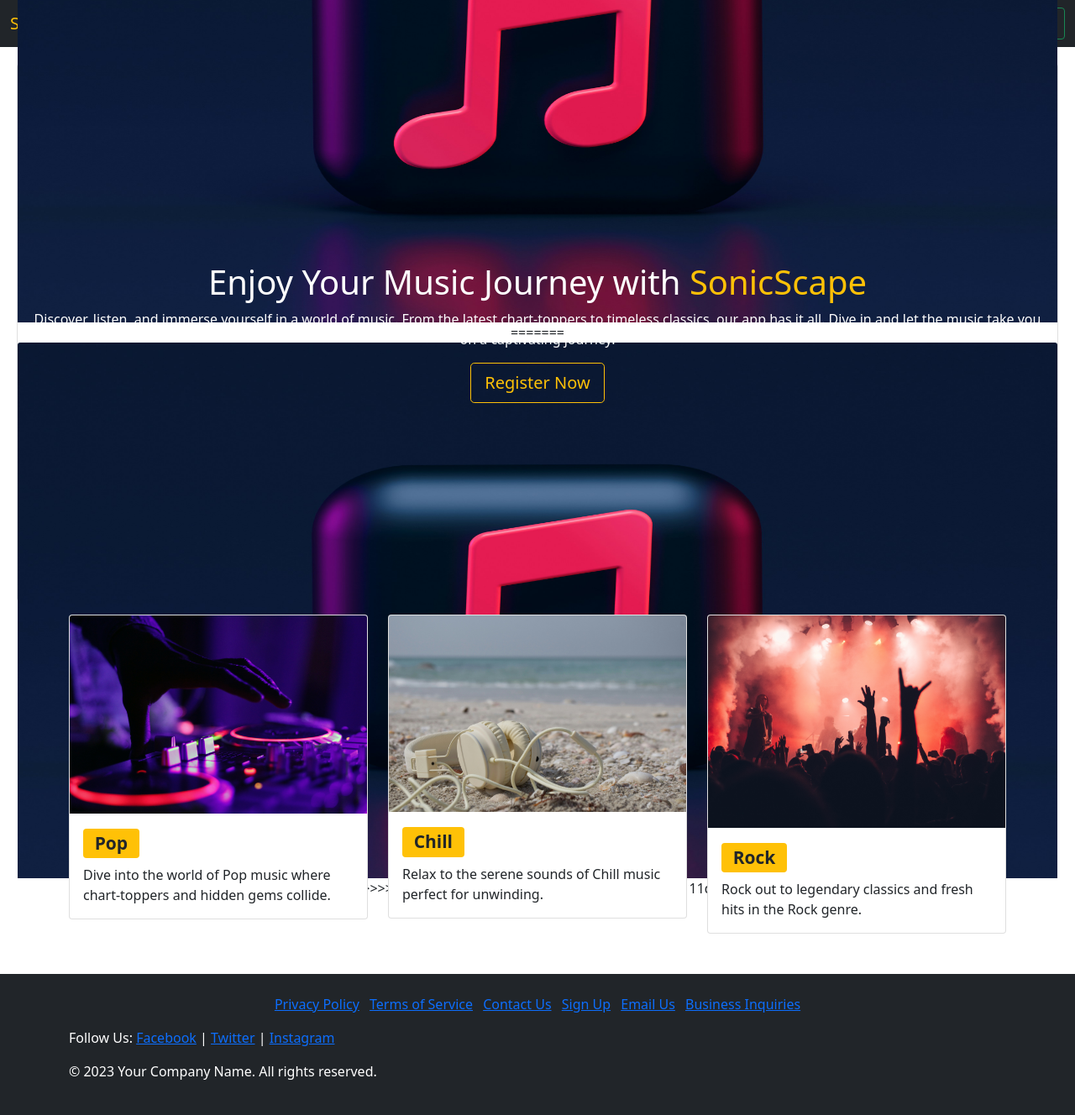
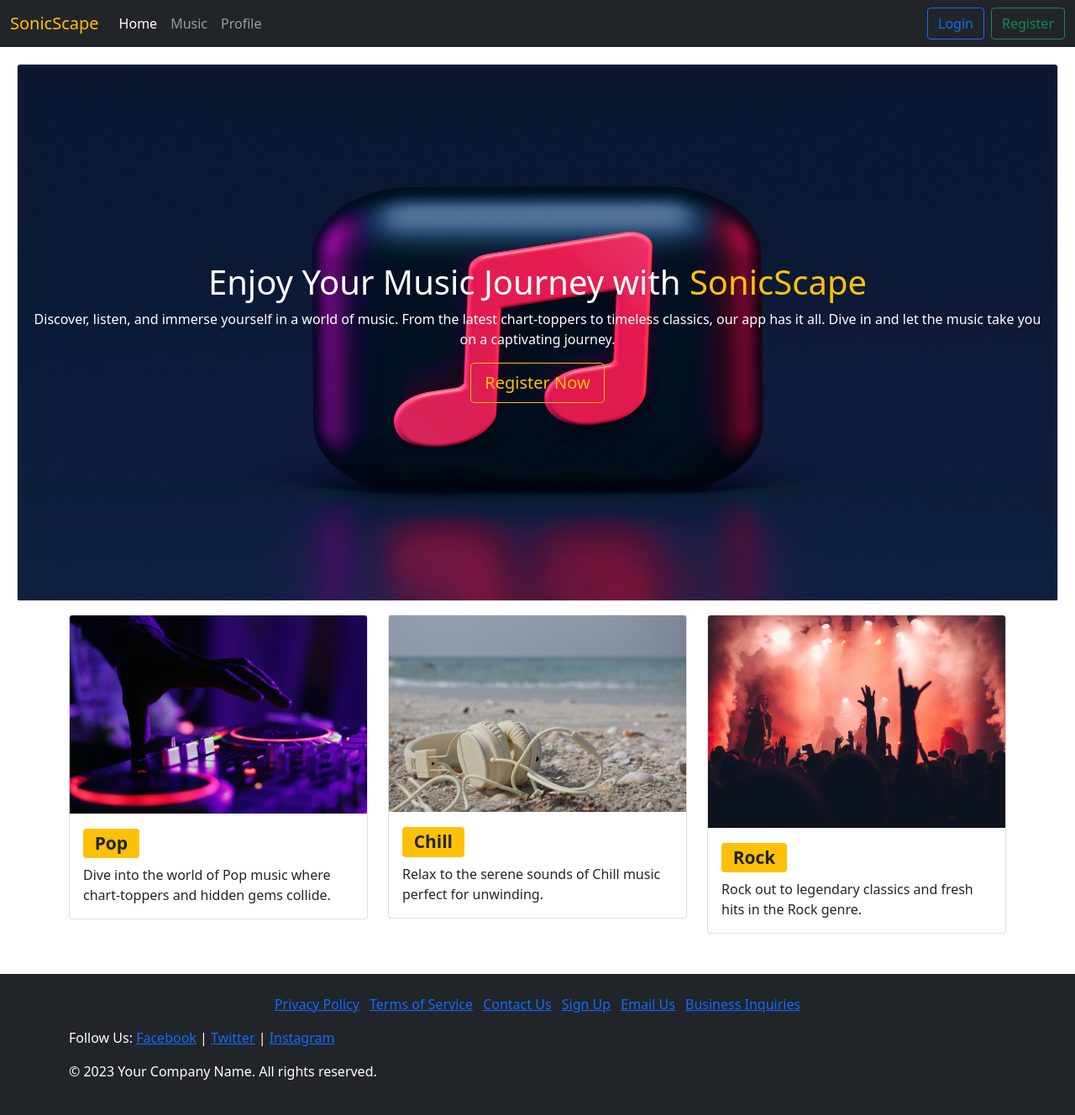
Before and after one commit to unodevo/musicapp, a Flask app: page / in a window 1280 px wide. Shown: the whole page at 84% size. Run offline with Flask 3, Linux system fonts and the light colour scheme.

Commit message:
changes made

```diff
--- a/templates/index.html
+++ b/templates/index.html
@@ -45,11 +45,9 @@
 
 
     <div class="card mb-3" style="height: 80vh; display: flex; justify-content: center; align-items: center; margin: 20px;">
-<<<<<<< HEAD
-        <img src="/static/images/note.jpg" class="card-img-top" alt="..." style="max-height: 100%;">
-=======
-        <img src="musicapp/static/images/note.jpg" class="card-img-top" alt="..." style="max-height: 100%;">
->>>>>>> 7717085670ba3436a1500ef5d280ddbd3d2111d3
+
+        <img src="static/images/note.jpg" class="card-img-top" alt="..." style="max-height: 100%;">
+
         <div class="card-body" style="position: absolute; text-align: center; color: white;">
             <h1 class="card-title">Enjoy Your Music Journey with <span class="text-warning">SonicScape</span></h1>
   <p class="card-text">Discover, listen, and immerse yourself in a world of music. From the latest chart-toppers to timeless classics, our app has it all. Dive in and let the music take you on a captivating journey.</p>
```
